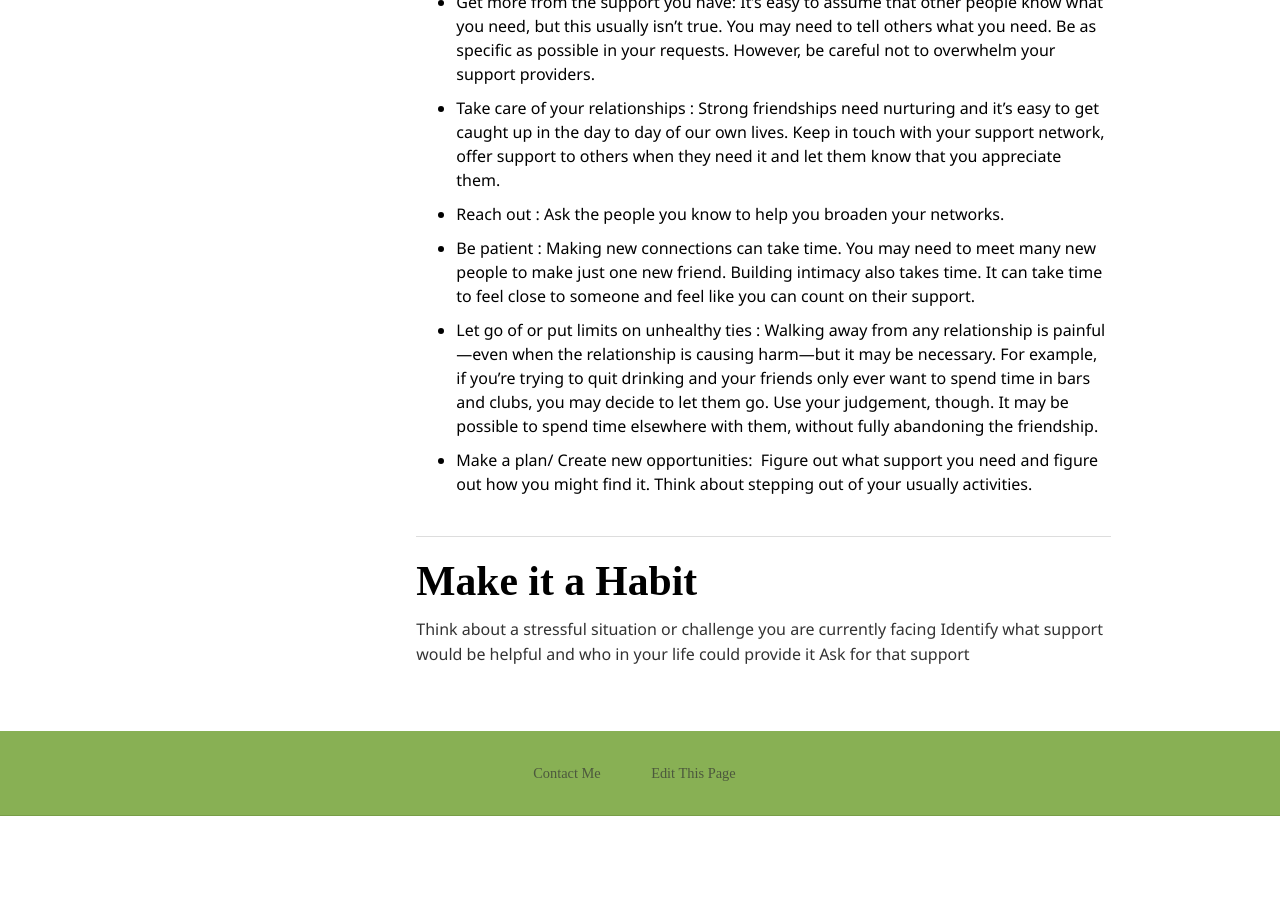
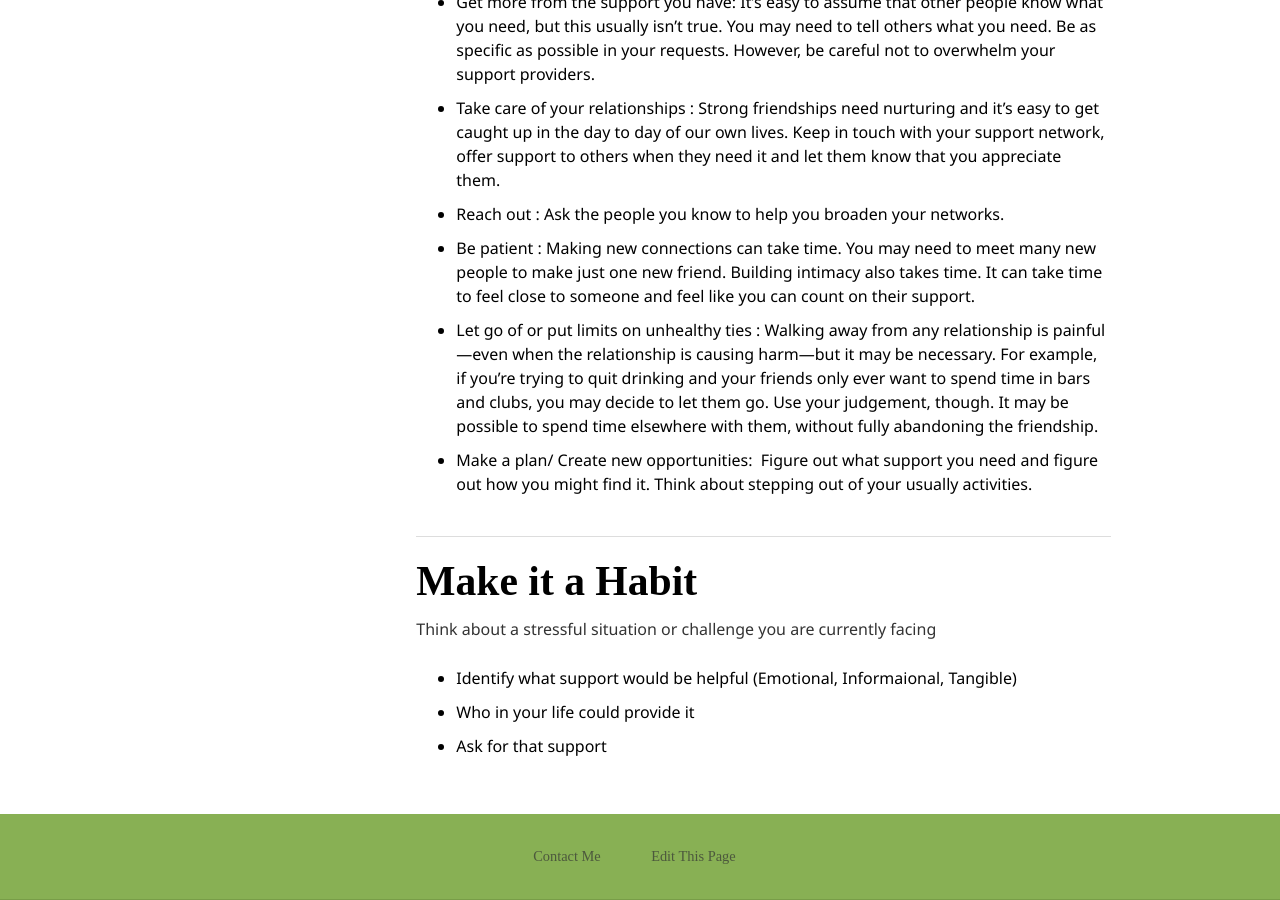
Before and after one commit to mtorres253/mtorres253.github.io, a Jekyll site: the page built from chapt-12/index.md, in a window 1280 px wide and 900 px high, scrolled down 3354 px. Built offline with Jekyll 4.4.1, drawn with Linux system fonts in a browser that asks for light colours; nearby versions of some CDN libraries; some web fonts are replaced; comment, search, counter and statistics services are not loaded; before the commit the page ends 4170 px from its top, so only the background shows below that.

Commit message:
Update index.md

```diff
--- a/chapt-12/index.md
+++ b/chapt-12/index.md
@@ -96,5 +96,6 @@ Adapted from: [Wellness Module 3: Social Support (heretohelp)](http://www.hereto
 # Make it a Habit
 
 Think about a stressful situation or challenge you are currently facing
-Identify what support would be helpful and who in your life could provide it
-Ask for that support
+- Identify what support would be helpful (Emotional, Informaional, Tangible)
+- Who in your life could provide it
+- Ask for that support
```
